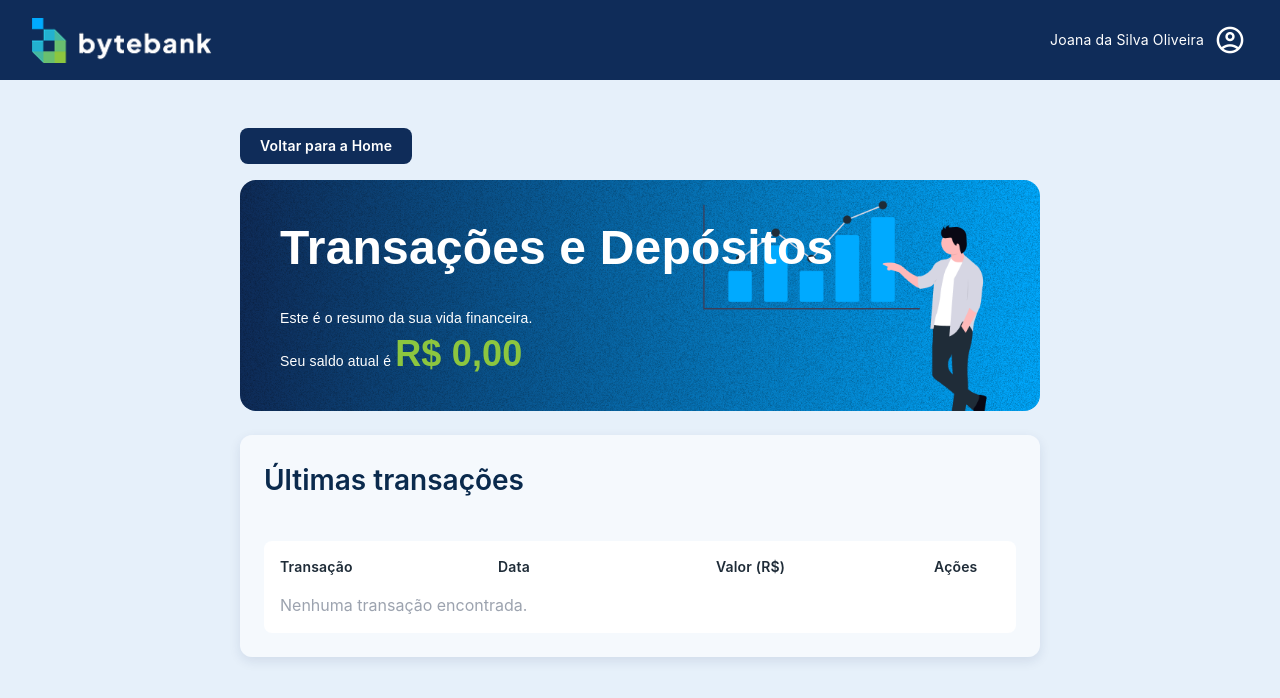
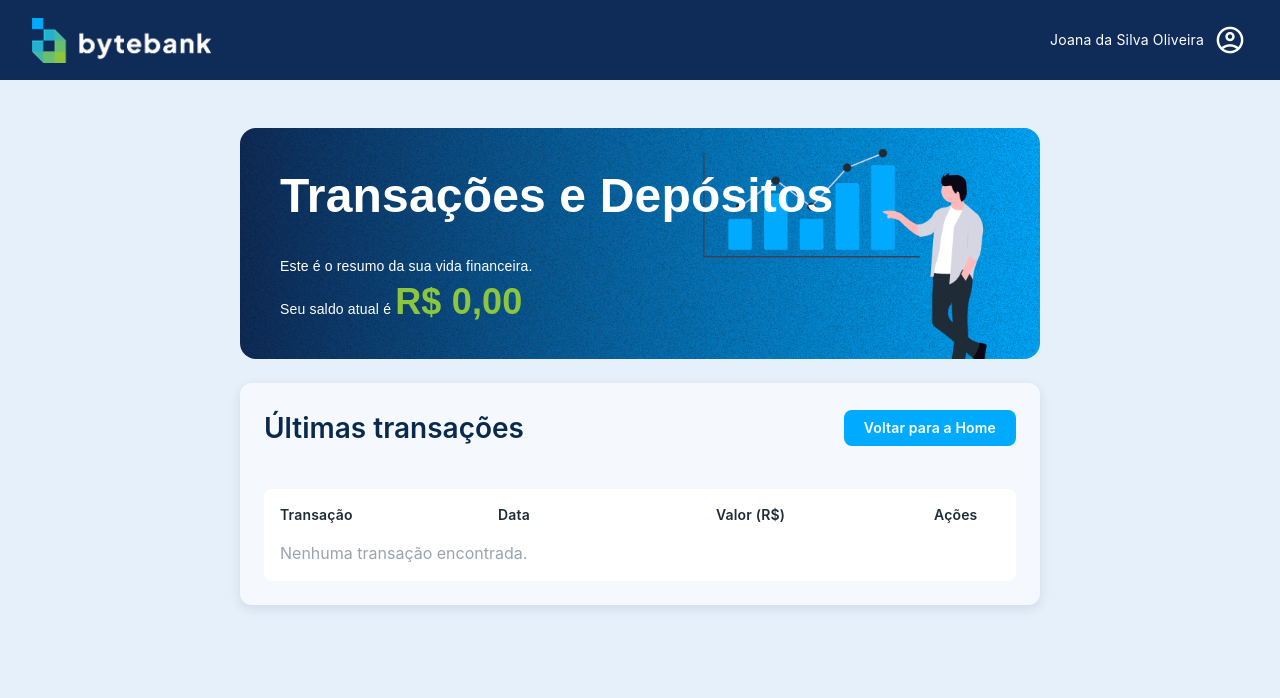
Before and after one commit to camp0sfer/techchallenge, a Next.js app: page /transactions in a window 1280 px wide. Shown: the top 698 px of the page. Built offline with nearby package versions, Linux system fonts and the light colour scheme.

Commit message:
feat(ui): ajusta posição e estilo do botão de navegação para a home

```diff
--- a/src/app/transactions/page.tsx
+++ b/src/app/transactions/page.tsx
@@ -51,9 +51,6 @@ export default function TransactionsPage() {
   return (
 
     <main className="min-h-[80vh] bg-[#E6F0FA] p-6 w-full xl:justify-items-center">
-      <div className="mb-4 w-full" >
-        <Button variant="secondary" onClick={() => router.push('/')}>Voltar para a Home</Button>
-      </div>
 
       {/* Card superior com saldo */}
       <PageContainer
@@ -63,7 +60,7 @@ export default function TransactionsPage() {
       />
 
       {/* Lista de transações com TransactionRow */}
-      <PageContainer variant="sectioned" className="bg-white rounded-xl shadow-md p-6 max-w-full overflow-x-auto w-[100%]" exibirExtratoLink={false}>
+      <PageContainer variant="sectioned" className="bg-white rounded-xl shadow-md p-6 max-w-full overflow-x-auto w-[100%]" exibirExtratoLink={false} exibirBotaoVoltar={true}>
         {transactions.length === 0 ? (
           <p className="text-gray-400">Nenhuma transação encontrada.</p>
         ) : (
--- a/src/components/pageContainer/index.tsx
+++ b/src/components/pageContainer/index.tsx
@@ -4,6 +4,8 @@ import Link from "next/link";
 import { usePathname } from "next/navigation";
 import React from "react";
 import { ArrowRightIcon } from "../icons/arrowRightIcon";
+import { Button } from "../ui/button";
+import { useRouter } from "next/navigation";
 
 type PageContainerVariant = "highlight" | "sectioned" | "form";
 
@@ -16,6 +18,7 @@ type PageContainerProps = {
   title?: string;
   subtitle?: string;
   exibirExtratoLink?: boolean;
+  exibirBotaoVoltar?: boolean;
 };
 
 export function PageContainer({
@@ -27,7 +30,9 @@ export function PageContainer({
   title,
   subtitle,
   exibirExtratoLink = true,
+  exibirBotaoVoltar = false,
 }: PageContainerProps) {
+  const router = useRouter();
   const baseClasses = "relative p-4 sm:p-10 mb-6 w-full";
   const pathname = usePathname();
 
@@ -128,6 +133,10 @@ sectioned: clsx(
                     Ver extrato completo →
                   </Link>
                 )}
+
+                {exibirBotaoVoltar && (
+                  <Button variant="primary" onClick={() => router.push('/')}>Voltar para a Home</Button>
+                )}
               </div>
             </div>
 
```
